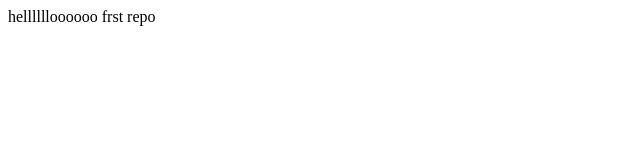
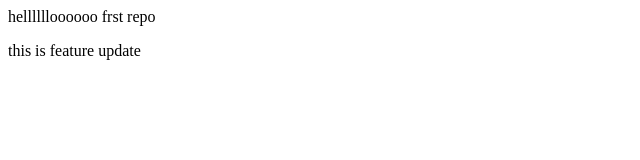
Before and after one commit to Bilaal-Rajput/localRepo, a plain HTML site: page index.html in a window 1280 px wide. Shown: the whole page, without its empty margins (0-640 px from the left). Drawn offline with Linux system fonts and the light colour scheme.

Commit message:
add new feature

```diff
--- a/index.html
+++ b/index.html
@@ -1 +1,2 @@
 <p>helllllloooooo frst repo</p>
+<p>this is feature update</p>
```
